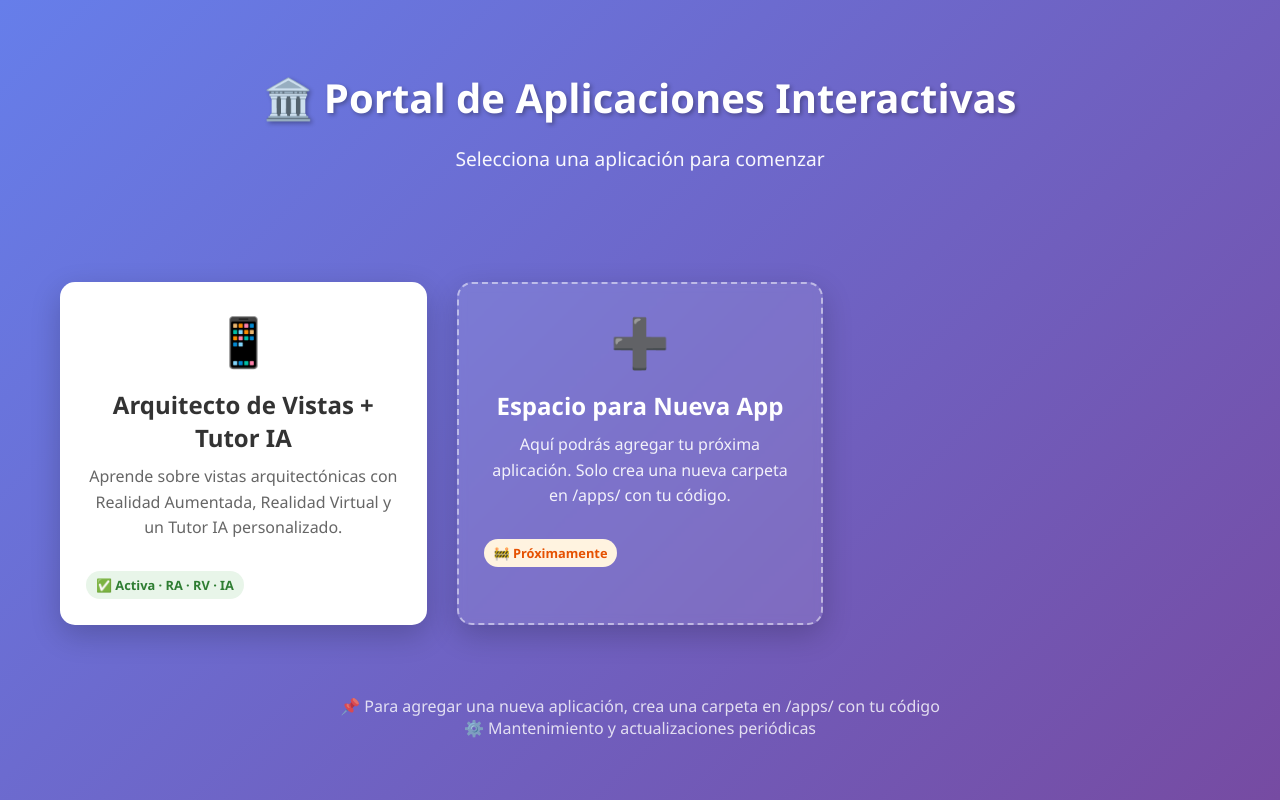
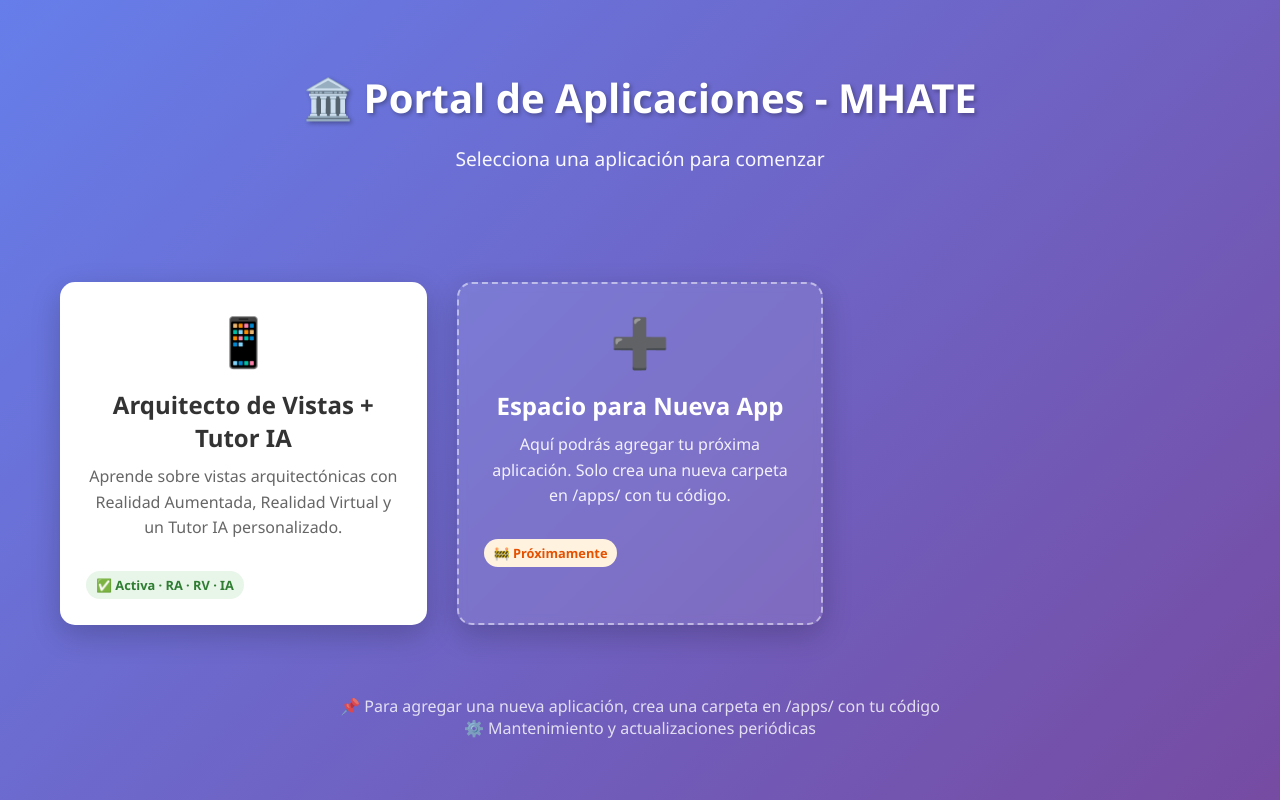
Before and after one commit to neurroro/MHATE, a plain HTML site: page index.html in a window 1280 px wide. Drawn offline with Linux system fonts and the light colour scheme.

Commit message:
Update index.html

```diff
--- a/index.html
+++ b/index.html
@@ -119,7 +119,7 @@
 <body>
     <div class="container">
         <header>
-            <h1>🏛️ Portal de Aplicaciones Interactivas</h1>
+            <h1>🏛️ Portal de Aplicaciones - MHATE</h1>
             <div class="subtitle">Selecciona una aplicación para comenzar</div>
         </header>
 
```
